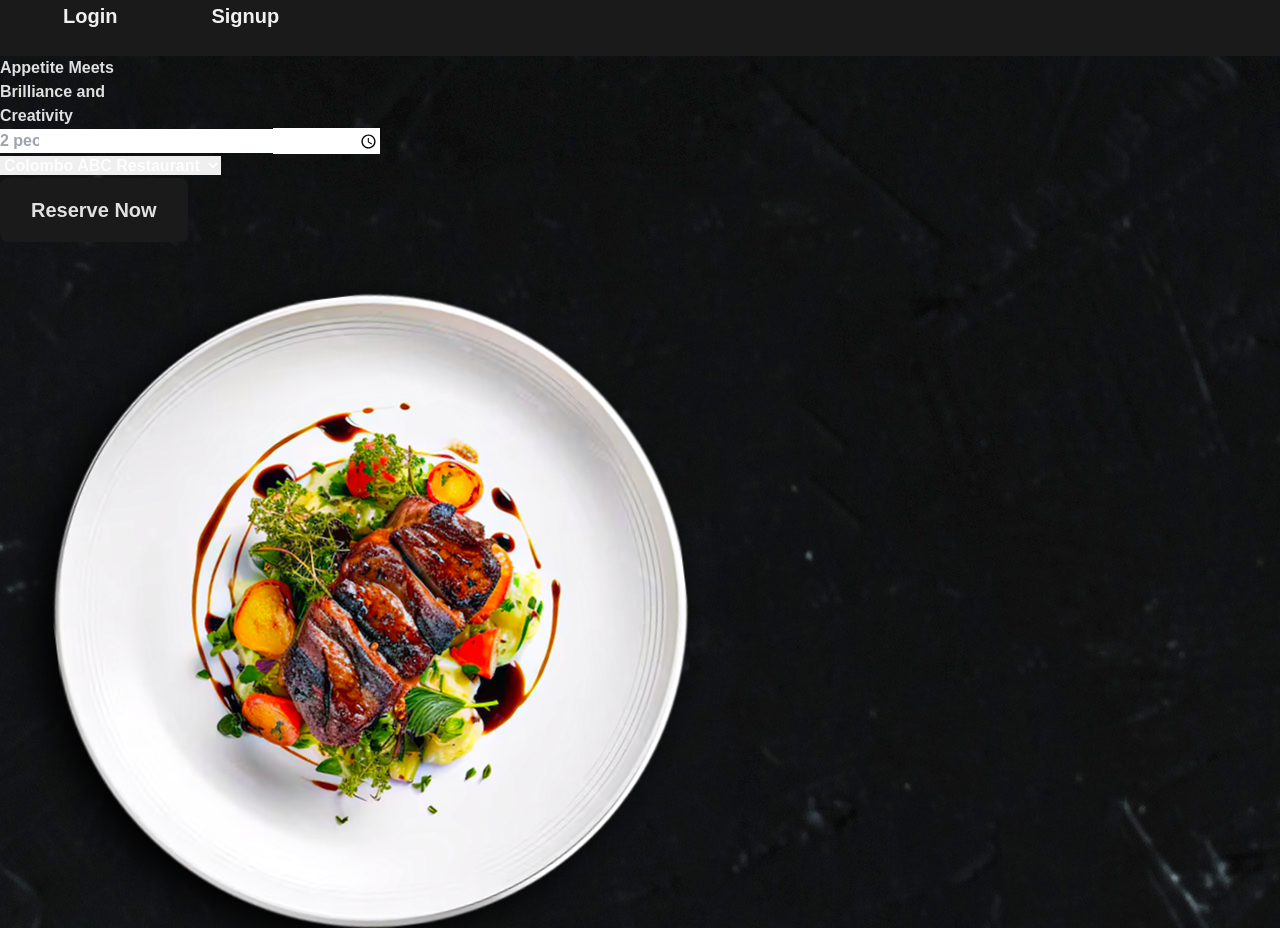
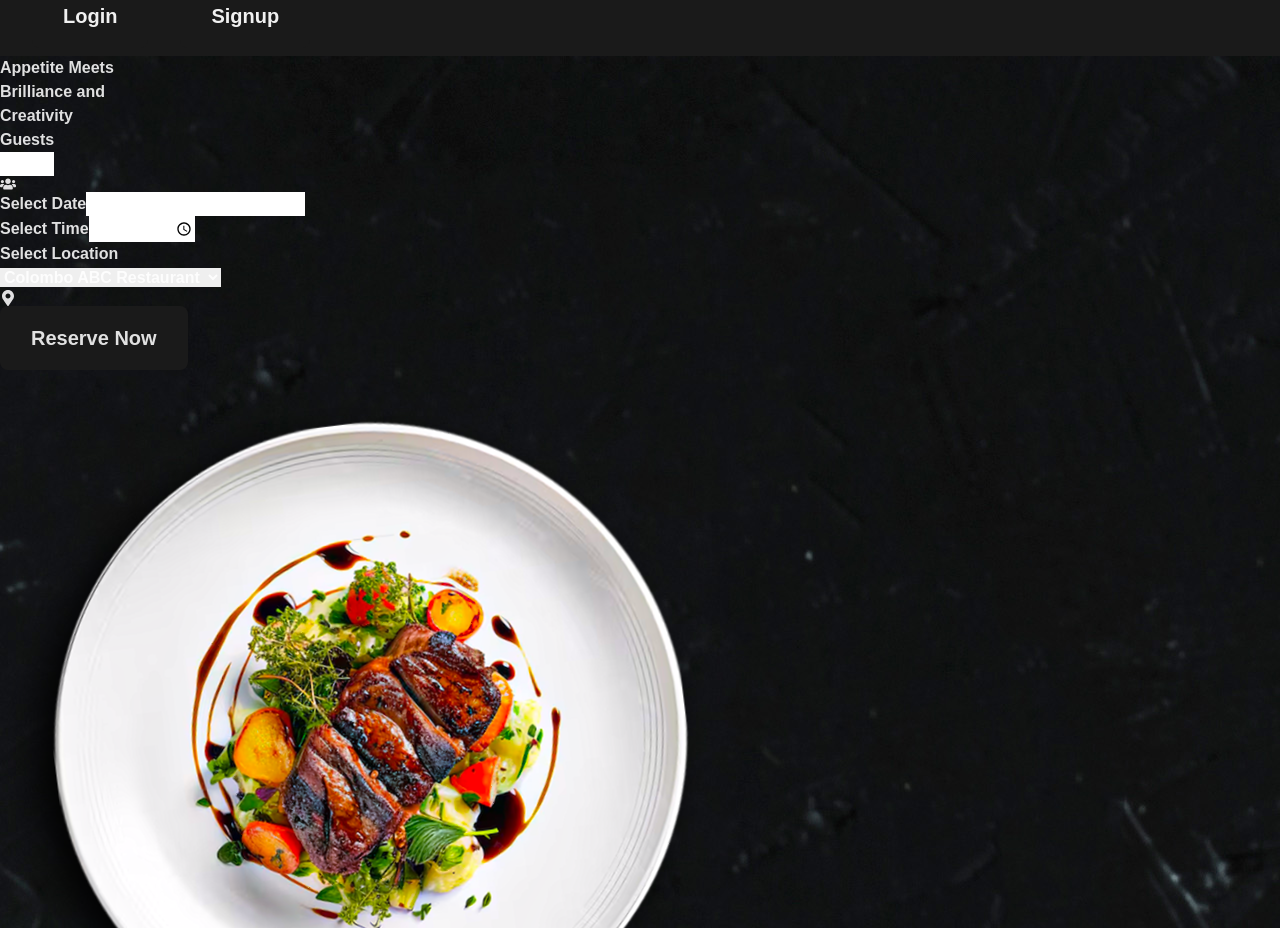
Before and after one commit to DilanAkash/restaurant-website, a React (Vite) app in the folder client/: page / in a window 1280 px wide. Shown: the part 840-1768 px from the top of the page. Built offline with nearby package versions, Linux system fonts and the light colour scheme.

Commit message:
make reservation done

```diff
--- a/client/src/components/HeroSection.jsx
+++ b/client/src/components/HeroSection.jsx
@@ -1,11 +1,60 @@
-import React, { useState } from 'react';
+import React, { useState, useContext, useEffect } from 'react';
 import dishrotate from '../assets/dishrotate.png';
 import heroBackground from '../assets/homeback.jpg';
 import 'react-datepicker/dist/react-datepicker.css';
 import DatePicker from 'react-datepicker';
+import { AuthContext } from '../AuthContext';
+import { useNavigate } from 'react-router-dom';
+import { FaUsers, FaMapMarkerAlt } from 'react-icons/fa';  // Import icons
 
 const HeroSection = () => {
+  const { user } = useContext(AuthContext);
+  const navigate = useNavigate();
   const [selectedDate, setSelectedDate] = useState(new Date());
+  const [numberOfGuests, setNumberOfGuests] = useState(2);
+  const [time, setTime] = useState('');
+  const [location, setLocation] = useState('Colombo ABC Restaurant');
+
+  // Set the current time as default on page load
+  useEffect(() => {
+    const currentTime = new Date().toLocaleTimeString('en-US', {
+      hour12: false,
+      hour: '2-digit',
+      minute: '2-digit',
+    });
+    setTime(currentTime);
+  }, []);
+
+  const handleReservation = () => {
+    if (!user) {
+      alert('Please log in to make a reservation');
+      return;
+    }
+
+    fetch('http://localhost:5000/api/reservations', {
+      method: 'POST',
+      headers: {
+        'Content-Type': 'application/json',
+      },
+      body: JSON.stringify({
+        userId: user._id,
+        date: selectedDate,
+        time,
+        numberOfGuests,
+        location,
+        status: 'pending',
+      }),
+    })
+      .then((response) => response.json())
+      .then(() => {
+        alert('Reservation successful!');
+        navigate('/reservations'); // Redirect to "My Reservations" page
+      })
+      .catch((error) => {
+        alert('Error making reservation. Please try again.');
+        console.error('Error:', error);
+      });
+  };
 
   return (
     <section
@@ -20,27 +69,55 @@ const HeroSection = () => {
             <span className="text-white">C</span><span className="text-yellow-500">reativity</span>
           </h1>
           <div className="mt-6 flex flex-col space-y-4 md:flex-row md:space-y-0 md:space-x-4 items-center">
+
+            {/* Number of Guests Field */}
+            <div className="w-full md:w-auto">
+              <label className="block text-sm font-bold text-white mb-1">Guests</label>
+              <div className="relative">
                 <input
                   type="number"
                   min="1"
                   max="20"
+                  value={numberOfGuests}
+                  onChange={(e) => setNumberOfGuests(e.target.value)}
                   placeholder="2 people"
-              className="w-full md:w-auto p-2 md:p-3 pl-4 pr-10 rounded-lg text-gray-800 shadow-lg focus:ring-2 focus:ring-yellow-500"
+                  className="w-full md:w-[180px] p-2 md:p-3 pl-4 pr-14 rounded-lg text-gray-800 shadow-lg focus:ring-2 focus:ring-yellow-500"
                 />
+                <FaUsers className="absolute top-1/2 right-4 transform -translate-y-1/2 text-gray-500" />
+              </div>
+            </div>
+
+            {/* Date Field */}
+            <div className="w-full md:w-auto">
+              <label className="block text-sm font-bold text-white mb-1">Select Date</label>
               <DatePicker
                 selected={selectedDate}
                 onChange={(date) => setSelectedDate(date)}
-              className="w-full md:w-auto p-2 md:p-3 pl-4 pr-10 rounded-lg text-gray-800 shadow-lg focus:ring-2 focus:ring-yellow-500"
+                className="w-full md:w-[240px] p-2 md:p-3 pl-4 pr-10 rounded-lg text-gray-800 shadow-lg focus:ring-2 focus:ring-yellow-500"
                 dateFormat="MM/dd/yyyy"
                 placeholderText="Select a date"
               />
+            </div>
+
+            {/* Time Field */}
+            <div className="w-full md:w-auto">
+              <label className="block text-sm font-bold text-white mb-1">Select Time</label>
               <input
                 type="time"
-              className="w-full md:w-auto p-2 md:p-3 pl-4 pr-10 rounded-lg text-gray-800 shadow-lg focus:ring-2 focus:ring-yellow-500"
+                value={time}
+                onChange={(e) => setTime(e.target.value)}
+                className="w-full md:w-[240px] p-2 md:p-3 pl-4 pr-10 rounded-lg text-gray-800 shadow-lg focus:ring-2 focus:ring-yellow-500"
               />
+            </div>
+
+            {/* Location Field */}
             <div className="relative w-full md:w-auto">
+              <label className="block text-sm font-bold text-white mb-1">Select Location</label>
+              <div className="relative">
                 <select
-                className="w-full md:w-auto p-2 md:p-3 pl-4 pr-10 rounded-lg text-gray-800 shadow-lg focus:ring-2 focus:ring-yellow-500 appearance-none"
+                  value={location}
+                  onChange={(e) => setLocation(e.target.value)}
+                  className="w-full md:w-[240px] p-2 md:p-3 pl-4 pr-14 rounded-lg text-gray-800 shadow-lg focus:ring-2 focus:ring-yellow-500 appearance-none"
                 >
                   <option>Colombo ABC Restaurant</option>
                   <option>Kandy ABC Restaurant</option>
@@ -48,10 +125,16 @@ const HeroSection = () => {
                   <option>Jaffna ABC Restaurant</option>
                   <option>Negombo ABC Restaurant</option>
                 </select>
+                <FaMapMarkerAlt className="absolute top-1/2 right-4 transform -translate-y-1/2 text-gray-500" />
               </div>
             </div>
+          </div>
+
           <div className="mt-6 w-full">
-            <button className="w-full md:w-auto bg-red-500 text-white px-4 md:px-6 py-2 md:py-3 rounded-lg hover:bg-red-700 shadow-lg text-base md:text-lg">
+            <button
+              onClick={handleReservation}
+              className="w-full md:w-auto bg-red-500 text-white px-4 md:px-6 py-2 md:py-3 rounded-lg hover:bg-red-700 shadow-lg text-base md:text-lg transform transition-transform hover:scale-105 active:scale-95"
+            >
               Reserve Now
             </button>
           </div>
```
Lines whose indentation alone changed are shown as unchanged.
